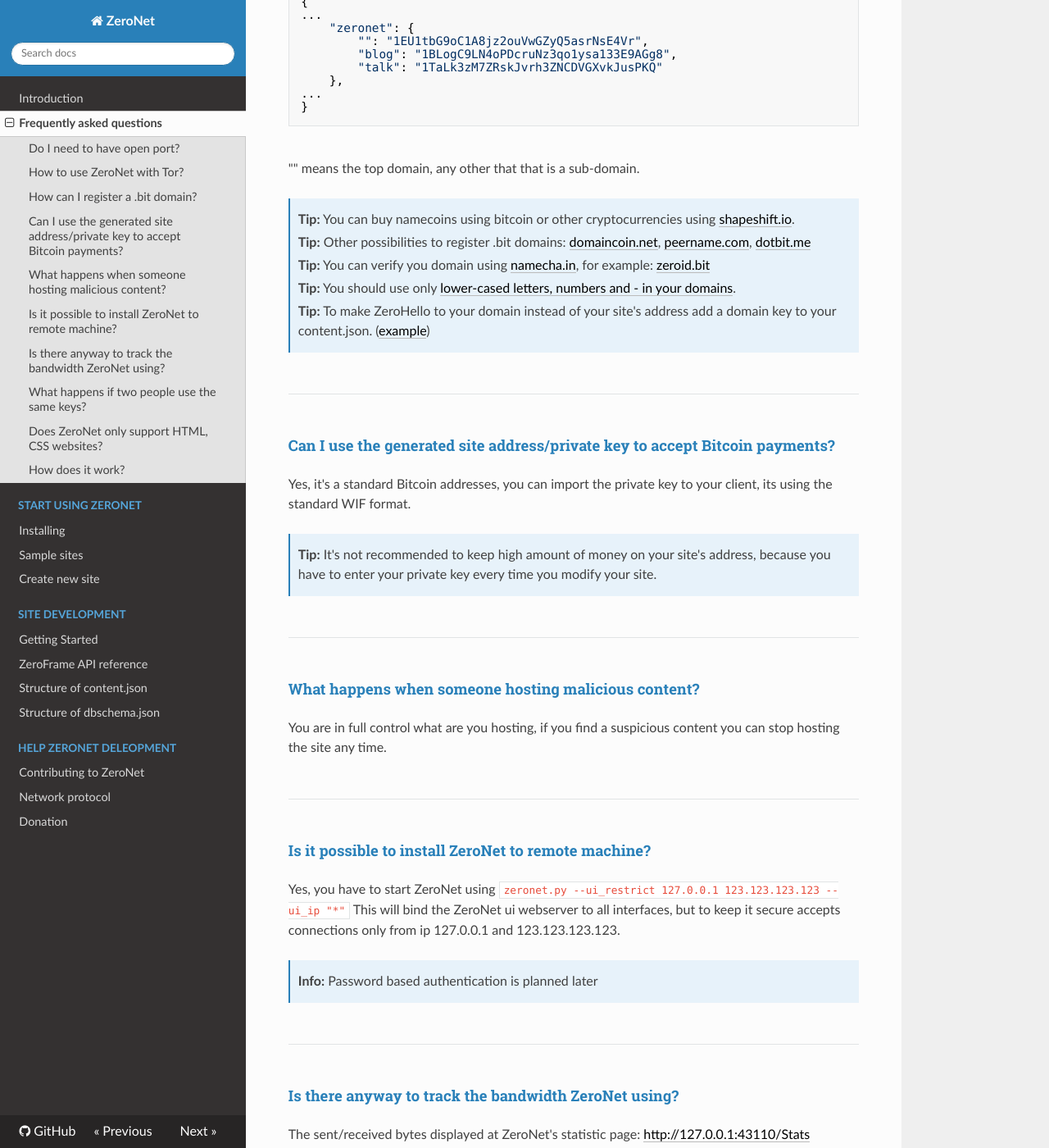
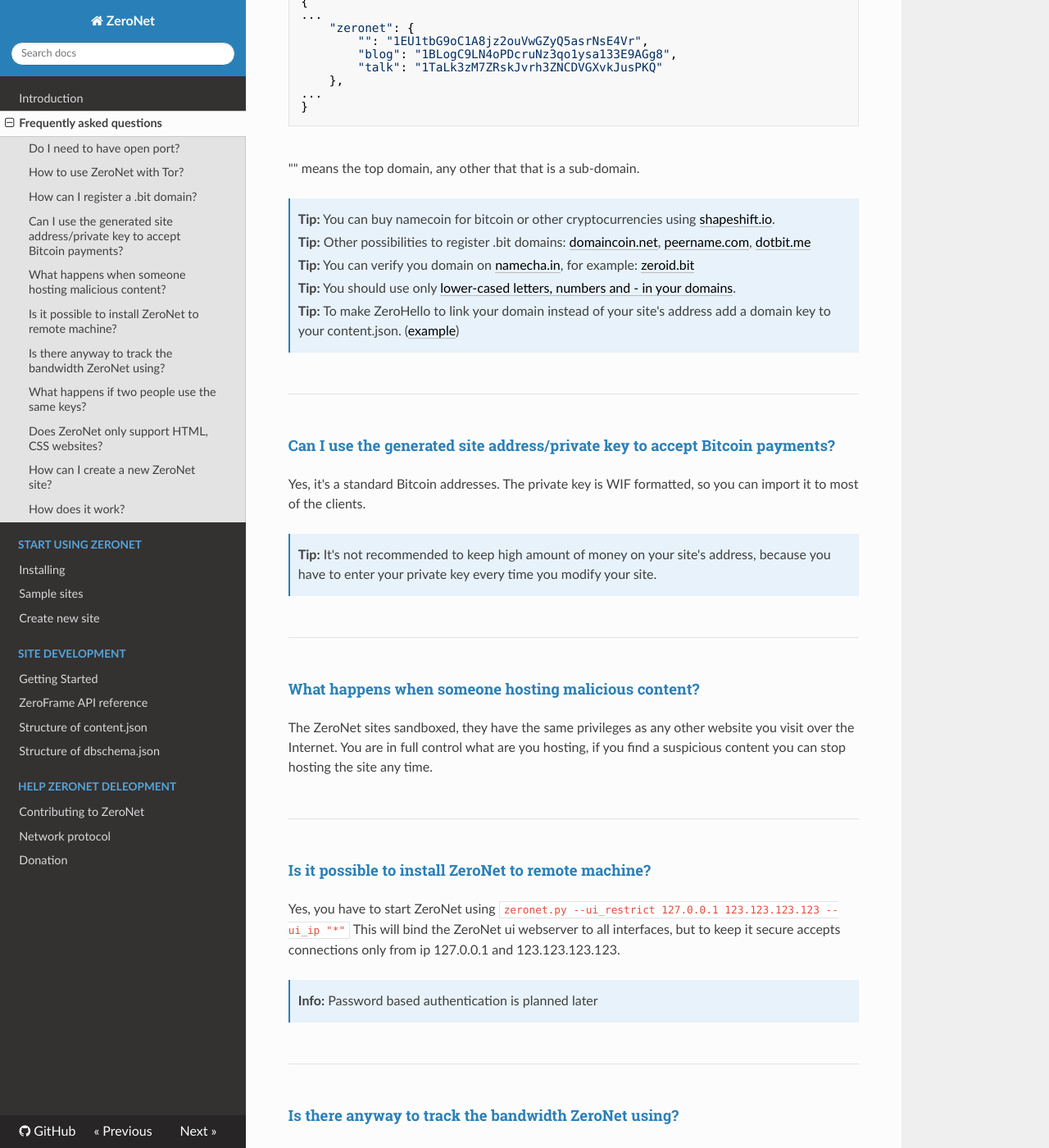
Before and after one commit to HelloZeroNet/Documentation, an MkDocs documentation site: the page built from docs/faq.md, in a window 1280 px wide and 1400 px high, scrolled down 1177 px. Shown: the whole window at 82% size. Built offline with MkDocs 1.6.1, drawn with Linux system fonts in a browser that asks for light colours; nearby versions of some CDN libraries; comment, search, counter and statistics services are not loaded; old or Windows-style settings are respelled for this version of MkDocs; some of the changed text lies outside the part shown.

Commit message:
How to create new site, other fixes

```diff
--- a/docs/faq.md
+++ b/docs/faq.md
@@ -51,23 +51,23 @@
 "" means the top domain, any other that that is a sub-domain.
 
 
-> __Tip:__ You can buy namecoins using bitcoin or other cryptocurrencies using [shapeshift.io](https://shapeshift.io/).
+> __Tip:__ You can buy namecoin for bitcoin or other cryptocurrencies using [shapeshift.io](https://shapeshift.io/).
 
 > __Tip:__ Other possibilities to register .bit domains: [domaincoin.net](https://domaincoin.net/), [peername.com](https://peername.com/), [dotbit.me](https://dotbit.me/)
 
-> __Tip:__ You can verify you domain using [namecha.in](http://namecha.in/), for example: [zeroid.bit](http://namecha.in/name/d/zeroid)
+> __Tip:__ You can verify you domain on [namecha.in](http://namecha.in/), for example: [zeroid.bit](http://namecha.in/name/d/zeroid)
 
 > __Tip:__ You should use only [lower-cased letters, numbers and - in your domains](http://wiki.namecoin.info/?title=Domain_Name_Specification_2.0#Valid_Domains).
 
-> __Tip:__ To make ZeroHello to your domain instead of your site's address add a domain key to your content.json. ([example](https://github.com/HelloZeroNet/ZeroBlog/blob/master/content.json#L6))
+> __Tip:__ To make ZeroHello to link your domain instead of your site's address add a domain key to your content.json. ([example](https://github.com/HelloZeroNet/ZeroBlog/blob/master/content.json#L6))
+
 
 ---
 
 
 #### Can I use the generated site address/private key to accept Bitcoin payments?
 
-Yes, it's a standard Bitcoin addresses, you can import the private key to your client,
-its using the standard WIF format.
+Yes, it's a standard Bitcoin addresses. The private key is WIF formatted, so you can import it to most of the clients.
 
 > __Tip:__ It's not recommended to keep high amount of money on your site's address, because you have to enter your private key every time you modify your site.
 
@@ -76,6 +76,8 @@
 
 
 #### What happens when someone hosting malicious content?
+
+The ZeroNet sites sandboxed, they have the same privileges as any other website you visit over the Internet.
 You are in full control what are you hosting, if you find a suspicious content you can stop hosting the site any time.
 
 
@@ -94,7 +96,7 @@
 
 
 #### Is there anyway to track the bandwidth ZeroNet using?
-The sent/received bytes displayed at ZeroNet's statistic page: [http://127.0.0.1:43110/Stats](http://127.0.0.1:43110/Stats)
+The sent/received bytes displayed at ZeroNet's statistics page: [http://127.0.0.1:43110/Stats](http://127.0.0.1:43110/Stats)
 
 
 ---
@@ -108,9 +110,22 @@
 
 
 #### Does ZeroNet only support HTML, CSS websites?
-ZeroNet is built for dynamic, real-time updated websites, but you can server any kind of files using it.
+ZeroNet is built for dynamic, real-time updated websites, but you can serve any kind of files using it.
 (GIT repository, your own thin-client, database, etc.)
 
+
+---
+
+
+#### How can I create a new ZeroNet site?
+
+- Shut down zeronet if you are running it already
+- Execute `zeronet.py siteCreate`, your site address and private key will be displayed.
+- Start ZeroNet again, your site is ready to access!
+
+- If you make any modification in your site's content you have to sign it and publish to existing visitors using `zeronet.py siteSign yoursiteaddress --publish`
+
+More info: [Create new ZeroNet site](/using_zeronet/create_new_site/)
 
 ---
 
```
